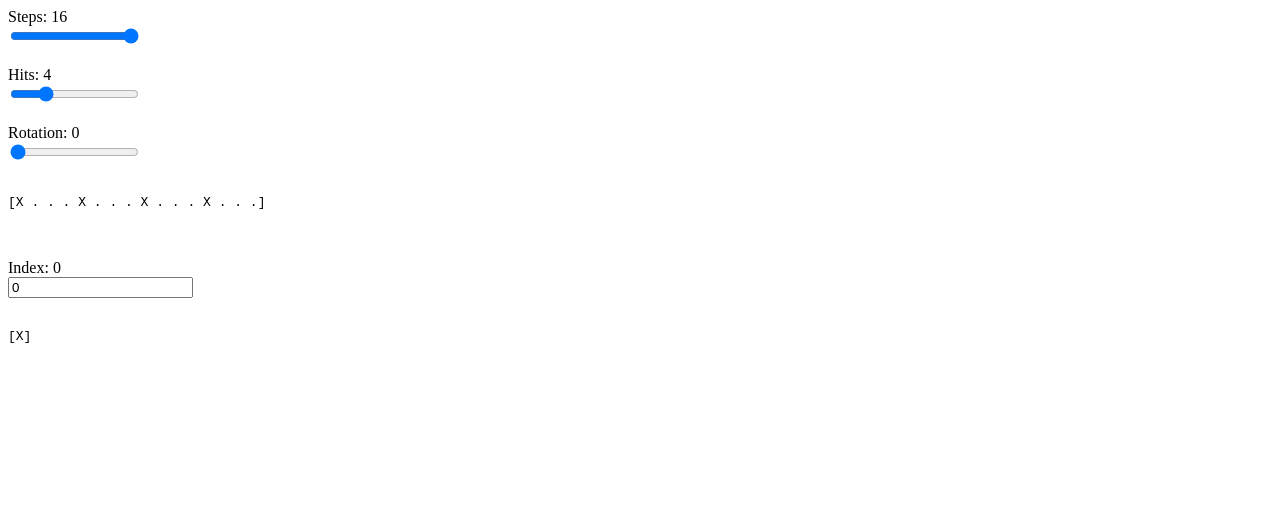
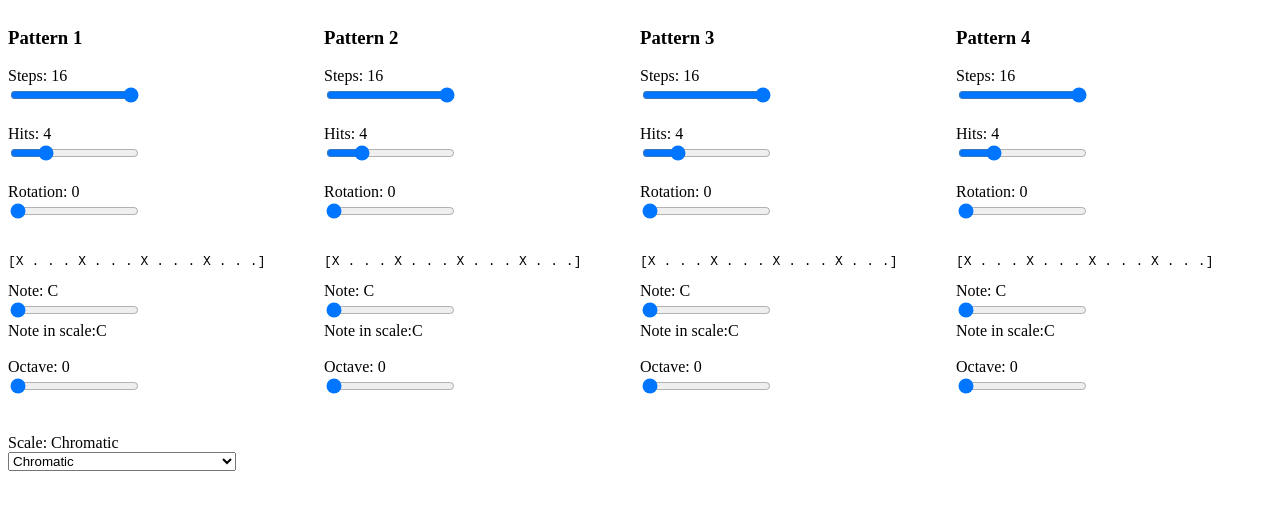
Before and after one commit to itscursedphil/euclidian-melodies, a Next.js app: page / in a window 1280 px wide. Shown: the top 510 px of the page. Built offline with nearby package versions, Linux system fonts and the light colour scheme.

Commit message:
feat: add pattern and note sections

```diff
--- a/app/page.tsx
+++ b/app/page.tsx
@@ -1,67 +1,151 @@
 "use client";
+import React, { useState } from "react";
 import useEuclidianPattern from "@/hooks/useEuclidianPattern";
-import React from "react";
+import { findNearestNoteInScale, noteNames, scales } from "@/lib/melody";
+import useNote from "@/hooks/useNote";
 
 const HomePage = () => {
-  const euclidian1 = useEuclidianPattern();
+  const [scale, setScale] = useState<keyof typeof scales>("Chromatic");
+
+  const patterns = [
+    useEuclidianPattern(),
+    useEuclidianPattern(),
+    useEuclidianPattern(),
+    useEuclidianPattern(),
+  ];
+  const notes = [useNote(), useNote(), useNote(), useNote()];
 
   return (
     <div>
-      <label htmlFor="steps">Steps: {euclidian1.steps}</label>
+      <div
+        style={{
+          display: "flex",
+          width: "100%",
+        }}
+      >
+        {patterns.map(
+          (
+            {
+              steps,
+              hits,
+              rotation,
+              patternWithRotationFormatted,
+              handleHitsChange,
+              handleRotationChange,
+              handleStepsChange,
+            },
+            i
+          ) => {
+            return (
+              <div key={i} style={{ width: "100%" }}>
+                <h3>Pattern {i + 1}</h3>
+                <label htmlFor={`steps${i}`}>Steps: {steps}</label>
                 <br />
                 <input
                   type="range"
-        id="steps"
-        name="steps"
+                  id={`steps${i}`}
+                  name={`steps${i}`}
                   min="0"
                   max="16"
-        value={euclidian1.steps}
-        onChange={(e) => euclidian1.handleStepsChange(e.currentTarget.value)}
+                  value={steps}
+                  onChange={(e) => handleStepsChange(e.currentTarget.value)}
                 />
                 <br />
                 <br />
-      <label htmlFor="hits">Hits: {euclidian1.hits}</label>
+                <label htmlFor={`hits${i}`}>Hits: {hits}</label>
                 <br />
                 <input
                   type="range"
-        id="hits"
-        name="hits"
+                  id={`hits${i}`}
+                  name={`hits${i}`}
                   min="0"
-        max={euclidian1.steps}
-        value={euclidian1.hits}
-        onChange={(e) => euclidian1.handleHitsChange(e.currentTarget.value)}
+                  max={steps}
+                  value={hits}
+                  onChange={(e) => handleHitsChange(e.currentTarget.value)}
                 />
                 <br />
                 <br />
-      <label htmlFor="rotation">Rotation: {euclidian1.rotation}</label>
+                <label htmlFor={`rotation${i}`}>Rotation: {rotation}</label>
                 <br />
                 <input
                   type="range"
-        id="rotation"
-        name="rotation"
+                  id={`rotation${i}`}
+                  name={`rotation${i}`}
                   min="0"
-        max={euclidian1.steps - 1}
-        value={euclidian1.rotation}
-        onChange={(e) => euclidian1.handleRotationChange(e.currentTarget.value)}
+                  max={steps - 1}
+                  value={rotation}
+                  onChange={(e) => handleRotationChange(e.currentTarget.value)}
                 />
                 <br />
                 <br />
-      <pre>{euclidian1.patternWithRotationFormatted}</pre>
+                <pre>{patternWithRotationFormatted}</pre>
+              </div>
+            );
+          }
+        )}
+      </div>
+      <div
+        style={{
+          display: "flex",
+          width: "100%",
+        }}
+      >
+        {notes.map(
+          ({ note, octave, handleNoteChange, handleOctaveChange }, i) => {
+            return (
+              <div key={i} style={{ width: "100%" }}>
+                <label htmlFor={`note${i}`}>Note: {noteNames[note]}</label>
+                <br />
+                <input
+                  type="range"
+                  id={`note${i}`}
+                  name={`note${i}`}
+                  min="0"
+                  max="11"
+                  value={note}
+                  onChange={(e) => handleNoteChange(e.currentTarget.value)}
+                />
+                <br />
+                Note in scale:
+                {
+                  noteNames[
+                    findNearestNoteInScale(note, scales[scale].notes) % 12
+                  ]
+                }
                 <br />
                 <br />
-      <label htmlFor="index">Index: {euclidian1.index}</label>
+                <label htmlFor={`octave${i}`}>Octave: {octave}</label>
                 <br />
                 <input
-        type="number"
-        id="index"
-        name="index"
+                  type="range"
+                  id={`octave${i}`}
+                  name={`octave${i}`}
                   min="0"
-        value={euclidian1.index}
-        onChange={(e) => euclidian1.handleIndexChange(e.currentTarget.value)}
+                  max="2"
+                  value={octave}
+                  onChange={(e) => handleOctaveChange(e.currentTarget.value)}
                 />
+              </div>
+            );
+          }
+        )}
+      </div>
       <br />
       <br />
-      <pre>{euclidian1.currentValueFormatted}</pre>
+      <label htmlFor="scale">Scale: {scale}</label>
+      <br />
+      <select
+        id="scale"
+        name="scale"
+        value={scale}
+        onChange={(e) => setScale(e.currentTarget.value as keyof typeof scales)}
+      >
+        {Object.keys(scales).map((key) => (
+          <option key={key} value={key}>
+            {key}
+          </option>
+        ))}
+      </select>
     </div>
   );
 };
--- a/hooks/useEuclidianPattern.ts
+++ b/hooks/useEuclidianPattern.ts
@@ -4,24 +4,16 @@ import {
   getEuclidianPattern,
   rotatePattern,
   formatPattern,
-  getValueAtIndexWrapped,
 } from "@/lib/euclidian";
 
 const useEuclidianPattern = () => {
   const [steps, setSteps] = useState(16);
   const [hits, setHits] = useState(4);
   const [rotation, setRotation] = useState(0);
-  const [index, setIndex] = useState(0);
 
   const pattern = getEuclidianPattern(hits, steps);
   const patternWithRotation = rotatePattern(pattern, rotation);
   const patternWithRotationFormatted = formatPattern(patternWithRotation);
-
-  const currentValue = getValueAtIndexWrapped<number>(
-    patternWithRotation,
-    index
-  );
-  const currentValueFormatted = formatPattern([currentValue]);
 
   const handleStepsChange = (nextSteps: string | number) => {
     const int =
@@ -58,27 +50,16 @@ const useEuclidianPattern = () => {
     }
   };
 
-  const handleIndexChange = (nextIndex: string | number) => {
-    const int =
-      typeof nextIndex === "string" ? parseInt(nextIndex, 10) : nextIndex;
-
-    setIndex(int ?? 0);
-  };
-
   return {
     steps,
     hits,
     rotation,
-    index,
     pattern,
     patternWithRotation,
     patternWithRotationFormatted,
-    currentValue,
-    currentValueFormatted,
     handleStepsChange,
     handleHitsChange,
     handleRotationChange,
-    handleIndexChange,
   };
 };
 
--- /dev/null
+++ b/hooks/useNote.ts
@@ -0,0 +1,25 @@
+import { useState } from "react";
+
+const useNote = () => {
+  const [note, setNote] = useState(0);
+  const [octave, setOctave] = useState(0);
+
+  const handleNoteChange = (nextNote: string | number) => {
+    const int =
+      typeof nextNote === "string" ? parseInt(nextNote, 10) : nextNote;
+
+    if (int < 12) {
+      setNote(int ?? 0);
+    }
+  };
+
+  const handleOctaveChange = (nextOctave: string | number) => {
+    const int =
+      typeof nextOctave === "string" ? parseInt(nextOctave, 10) : nextOctave;
+    setOctave(int ?? 0);
+  };
+
+  return { note, octave, handleNoteChange, handleOctaveChange };
+};
+
+export default useNote;
--- /dev/null
+++ b/lib/melody.ts
@@ -0,0 +1,199 @@
+export const noteNames = [
+  "C",
+  "C#",
+  "D",
+  "D#",
+  "E",
+  "F",
+  "F#",
+  "G",
+  "G#",
+  "A",
+  "A#",
+  "B",
+];
+
+export const scales = {
+  Chromatic: {
+    intervals: "H-H-H-H-H-H-H-H-H-H-H-H",
+    notes: [0, 1, 2, 3, 4, 5, 6, 7, 8, 9, 10, 11],
+  },
+  "Altered scale / Super Locrian scale": {
+    intervals: "H-W-H-W-W-W-W",
+    notes: [0, 1, 3, 4, 6, 8, 10],
+  },
+  Locrian: {
+    intervals: "H-W-W-H-W-W-W",
+    notes: [0, 1, 3, 5, 6, 8, 10],
+  },
+  Phrygian: {
+    intervals: "H-W-W-W-H-W-W",
+    notes: [0, 1, 3, 5, 7, 8, 10],
+  },
+  "Neapolitan minor scale": {
+    intervals: "H-W-W-W-H-3H-H",
+    notes: [0, 1, 3, 5, 7, 8, 11],
+  },
+  "Neapolitan major scale": {
+    intervals: "H-W-W-W-W-W-H",
+    notes: [0, 1, 3, 5, 7, 9, 11],
+  },
+  "Persian scale": {
+    intervals: "H-3H-H-H-W-3H-H",
+    notes: [0, 1, 4, 5, 6, 8, 11],
+  },
+  "Phrygian dominant scale": {
+    intervals: "H-3H-H-W-H-W-W",
+    notes: [0, 1, 4, 5, 7, 8, 10],
+  },
+  "Double harmonic scale": {
+    intervals: "H-3H-H-W-H-3H-H",
+    notes: [0, 1, 4, 5, 7, 8, 11],
+  },
+  "Tritone scale": {
+    intervals: "H-3H-W-H-3H-W",
+    notes: [0, 1, 4, 6, 7, 10],
+  },
+  "Enigmatic scale": {
+    intervals: "H-3H-W-W-W-H-H",
+    notes: [0, 1, 4, 6, 8, 10, 11],
+  },
+  "Iwato scale": {
+    intervals: "H-2W-H-2W-W",
+    notes: [0, 1, 5, 6, 10],
+  },
+  "In scale": {
+    intervals: "H-2W-W-H-2W",
+    notes: [0, 1, 5, 7, 8],
+  },
+  "Insen scale": {
+    intervals: "H-2W-W-3H-W",
+    notes: [0, 1, 5, 7, 10],
+  },
+  "Half diminished scale": {
+    intervals: "W-H-W-H-W-W-W",
+    notes: [0, 2, 3, 5, 6, 8, 10],
+  },
+  "Aeolian / Natural Minor": {
+    intervals: "W-H-W-W-H-W-W",
+    notes: [0, 2, 3, 5, 7, 8, 10],
+  },
+  "Harmonic Minor": {
+    intervals: "W-H-W-W-H-3H-H",
+    notes: [0, 2, 3, 5, 7, 8, 11],
+  },
+  Dorian: {
+    intervals: "W-H-W-W-W-H-W",
+    notes: [0, 2, 3, 5, 7, 9, 10],
+  },
+  "Melodic Minor (asc)": {
+    intervals: "W-H-W-W-W-W-H",
+    notes: [0, 2, 3, 5, 7, 9, 11],
+  },
+  '"Gypsy" scale': {
+    intervals: "W-H-3H-H-H-W-W",
+    notes: [0, 2, 3, 6, 7, 8, 10],
+  },
+  "Hungarian minor scale": {
+    intervals: "W-H-3H-H-H-3H-H",
+    notes: [0, 2, 3, 6, 7, 8, 11],
+  },
+  "Ukrainian Dorian scale": {
+    intervals: "W-H-3H-H-W-H-W",
+    notes: [0, 2, 3, 6, 7, 9, 10],
+  },
+  "Major Locrian scale": {
+    intervals: "W-W-H-H-W-W-W",
+    notes: [0, 2, 4, 5, 6, 8, 10],
+  },
+  "Harmonic major scale": {
+    intervals: "W-W-H-W-H-3H-H",
+    notes: [0, 2, 4, 5, 7, 8, 11],
+  },
+  Mixolydian: {
+    intervals: "W-W-H-W-W-H-W",
+    notes: [0, 2, 4, 5, 7, 9, 10],
+  },
+  "Ionian / Major": {
+    intervals: "W-W-H-W-W-W-H",
+    notes: [0, 2, 4, 5, 7, 9, 11],
+  },
+  "Acoustic scale": {
+    intervals: "W-W-W-H-W-H-W",
+    notes: [0, 2, 4, 6, 7, 9, 10],
+  },
+  Lydian: {
+    intervals: "W-W-W-H-W-W-H",
+    notes: [0, 2, 4, 6, 7, 9, 11],
+  },
+  "Lydian augmented scale": {
+    intervals: "W-W-W-W-H-W-H",
+    notes: [0, 2, 4, 6, 8, 9, 11],
+  },
+  "Whole tone": {
+    intervals: "W-W-W-W-W-W",
+    notes: [0, 2, 4, 6, 8, 10],
+  },
+  "Prometheus scale": {
+    intervals: "W-W-W-3H-H-W",
+    notes: [0, 2, 4, 6, 9, 10],
+  },
+  "Major pentatonic": {
+    intervals: "W-W-3H-W-3H",
+    notes: [0, 2, 4, 7, 9],
+  },
+  "Blues major": {
+    intervals: "W-3H-W-W-3H",
+    notes: [0, 2, 5, 7, 9],
+  },
+  "Egyptian, suspended": {
+    intervals: "W-3H-W-3H-W",
+    notes: [0, 2, 5, 7, 10],
+  },
+  "Hungarian major scale": {
+    intervals: "3H-H-W-H-W-H-W",
+    notes: [0, 3, 4, 6, 7, 9, 10],
+  },
+  "Augmented scale": {
+    intervals: "3H-H-3H-H-3H-H",
+    notes: [0, 3, 4, 7, 8, 11],
+  },
+  "Blues scale": {
+    intervals: "3H-W-H-H-3H-W",
+    notes: [0, 3, 5, 6, 7, 10],
+  },
+  "Minor pentatonic": {
+    intervals: "3H-W-W-3H-W",
+    notes: [0, 3, 5, 7, 10],
+  },
+  "Yo scale": {
+    intervals: "3H-W-W-3H-W",
+    notes: [0, 3, 5, 7, 10],
+  },
+  "Blues minor": {
+    intervals: "3H-W-3H-W-W",
+    notes: [0, 3, 5, 8, 10],
+  },
+  "Hirajoshi scale": {
+    intervals: "2W-W-H-2W-H",
+    notes: [0, 4, 6, 7, 11],
+  },
+};
+
+export const findNearestNoteInScale = (
+  note: number,
+  notesInScale: number[]
+) => {
+  const noteInScale = notesInScale.find((n) => n === note);
+
+  if (noteInScale !== undefined) {
+    return noteInScale;
+  }
+
+  const extendedNotesInScale = [...notesInScale, notesInScale[0] + 12];
+  const distances = extendedNotesInScale.map((n) => Math.abs(n - note));
+  const minDistance = Math.min(...distances);
+  const nearestNoteIndex = distances.indexOf(minDistance);
+
+  return extendedNotesInScale[nearestNoteIndex];
+};
```
Lines whose indentation alone changed are shown as unchanged.
